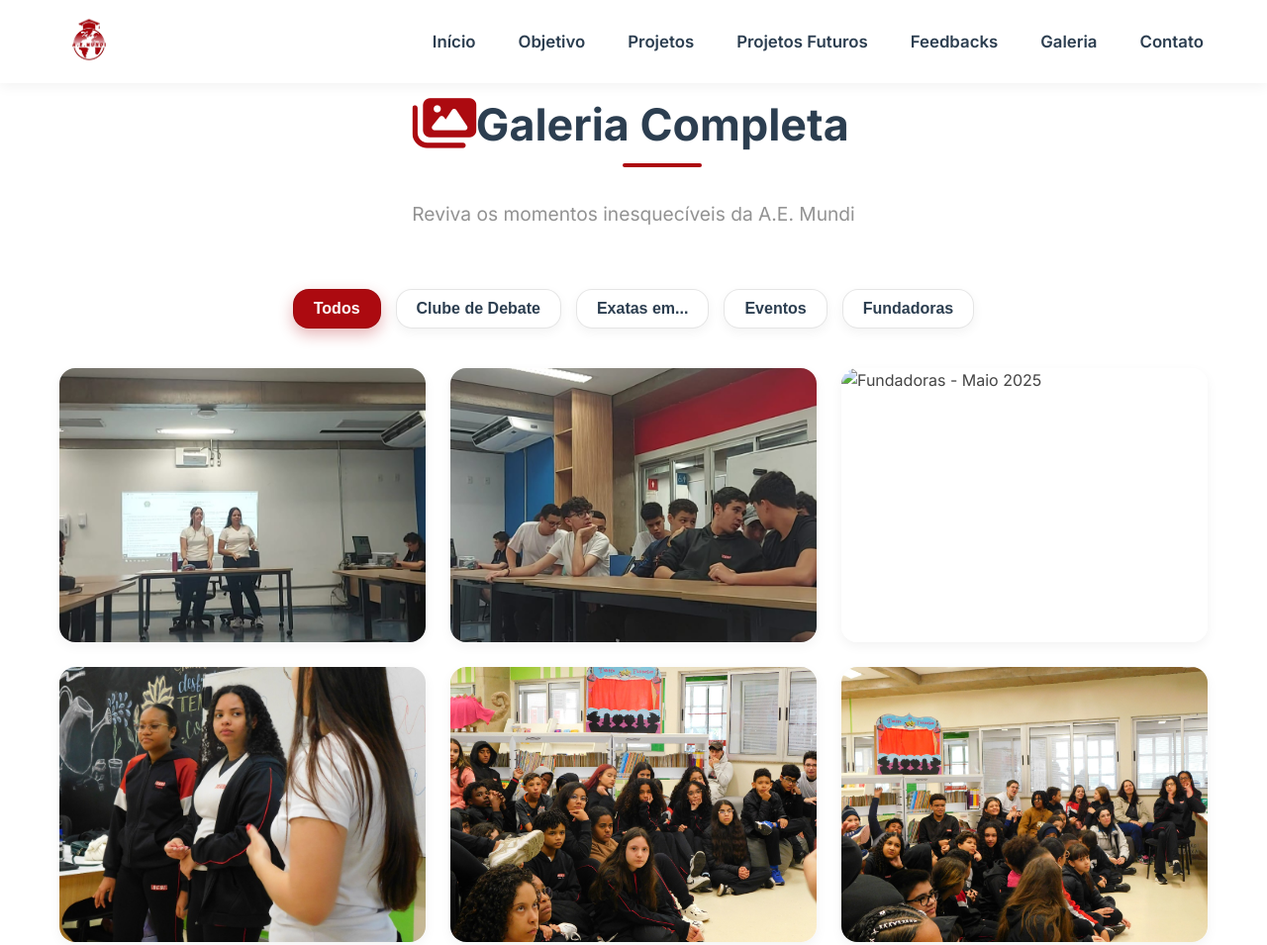
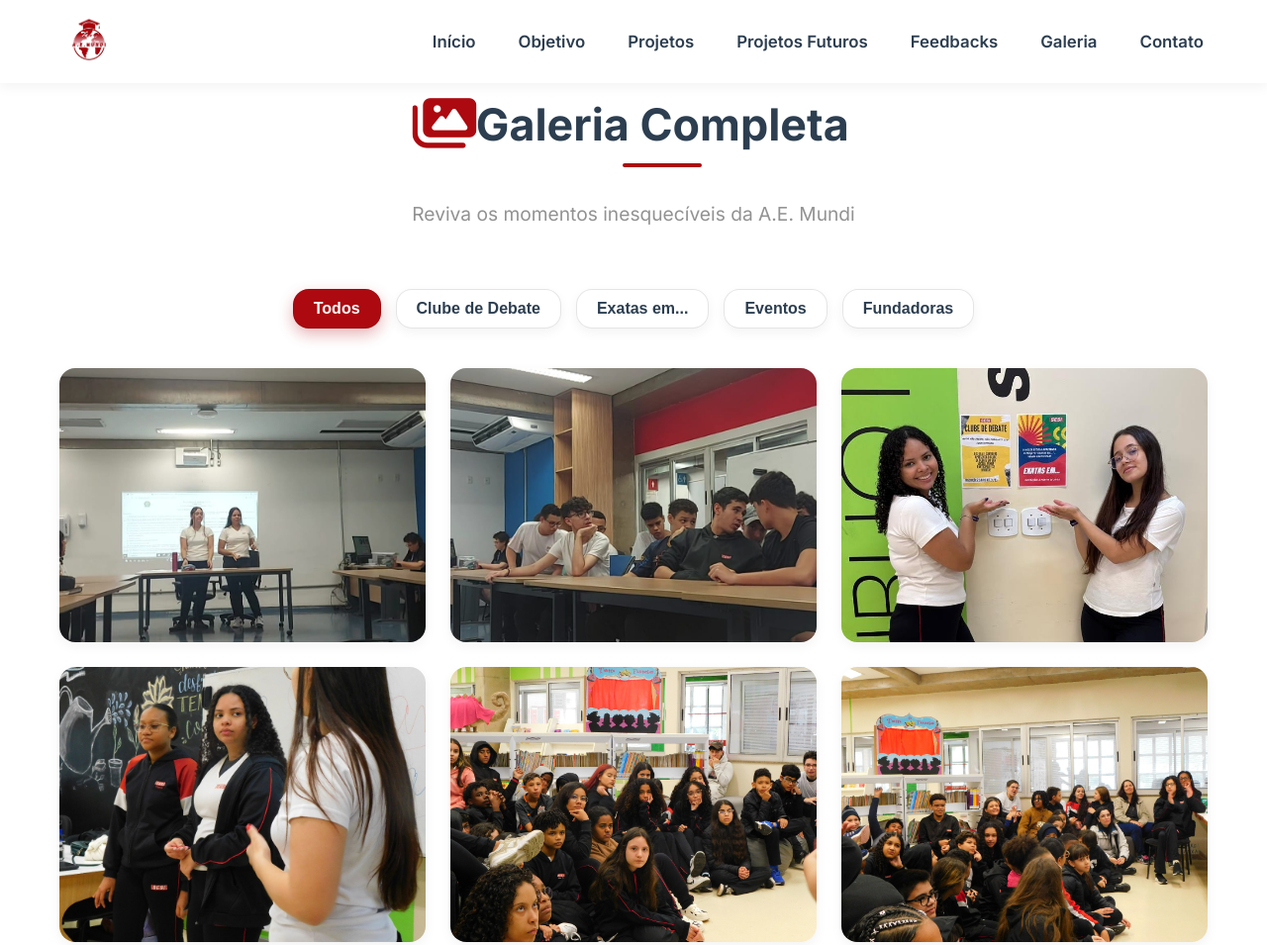
Before and after one commit to yanlt32/AeMundi, a plain HTML site: page gallery.html in a window 1280 px wide. Shown: the top 955 px of the page at 99% size. Drawn offline with Linux system fonts and the light colour scheme.

Commit message:
Descrição da atualização (ex.: Corrige posicionamento do h2 na galeria)

```diff
--- a/gallery.html
+++ b/gallery.html
@@ -81,7 +81,7 @@
             </div>
           </div>
           <div class="gallery-item" data-category="fundadoras">
-            <img src="galeria/Imagem do WhatsApp de 2025-05-16 à(s) 22.46.00_eceda931.jpg" alt="Fundadoras - Maio 2025" />
+            <img src="galeria/fun.jpg" alt="Fundadoras - Maio 2025" />
             <div class="gallery-overlay">
               <h3>Fundadoras</h3>
               <span>Maio 2025</span>
```
